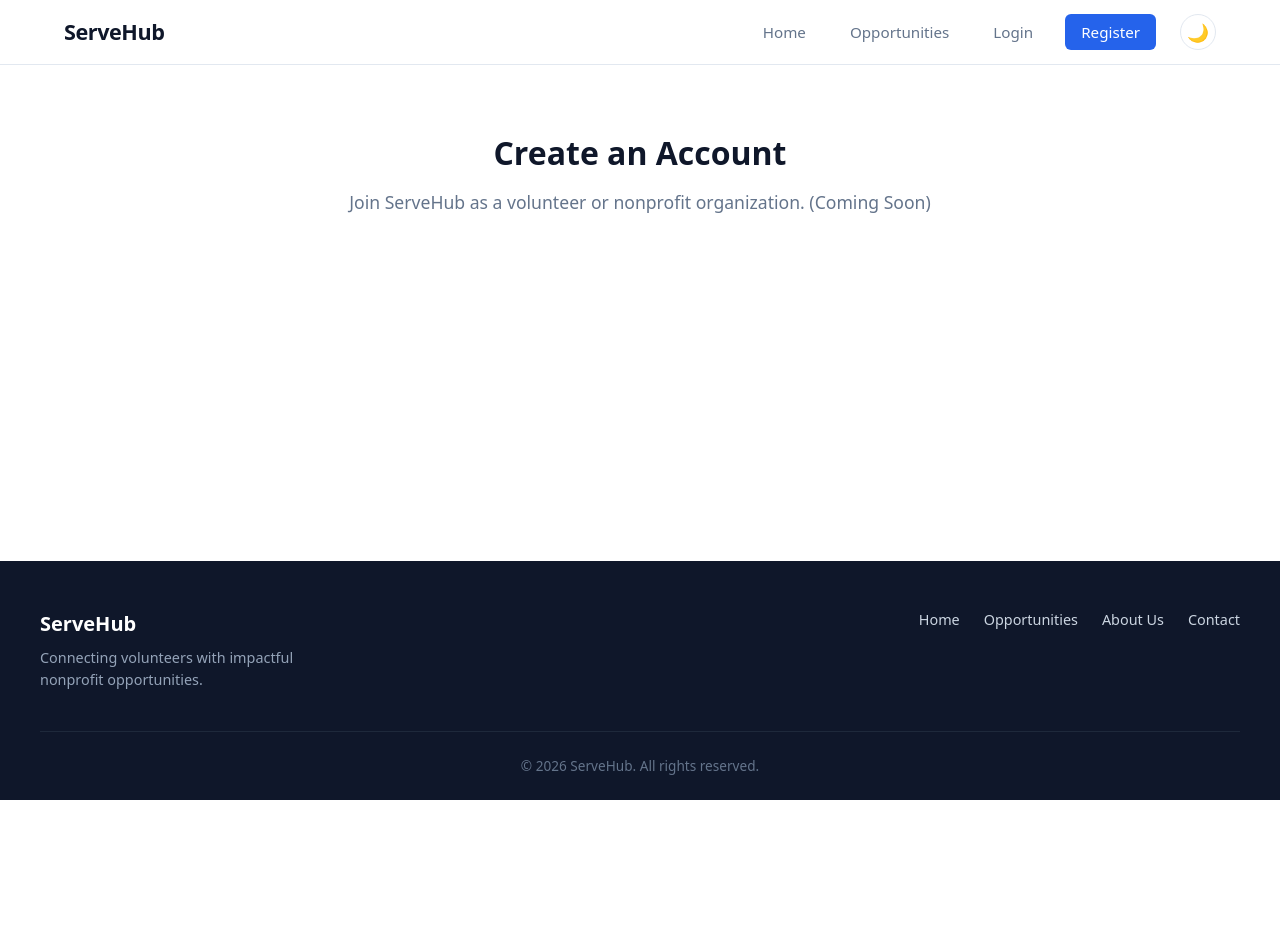
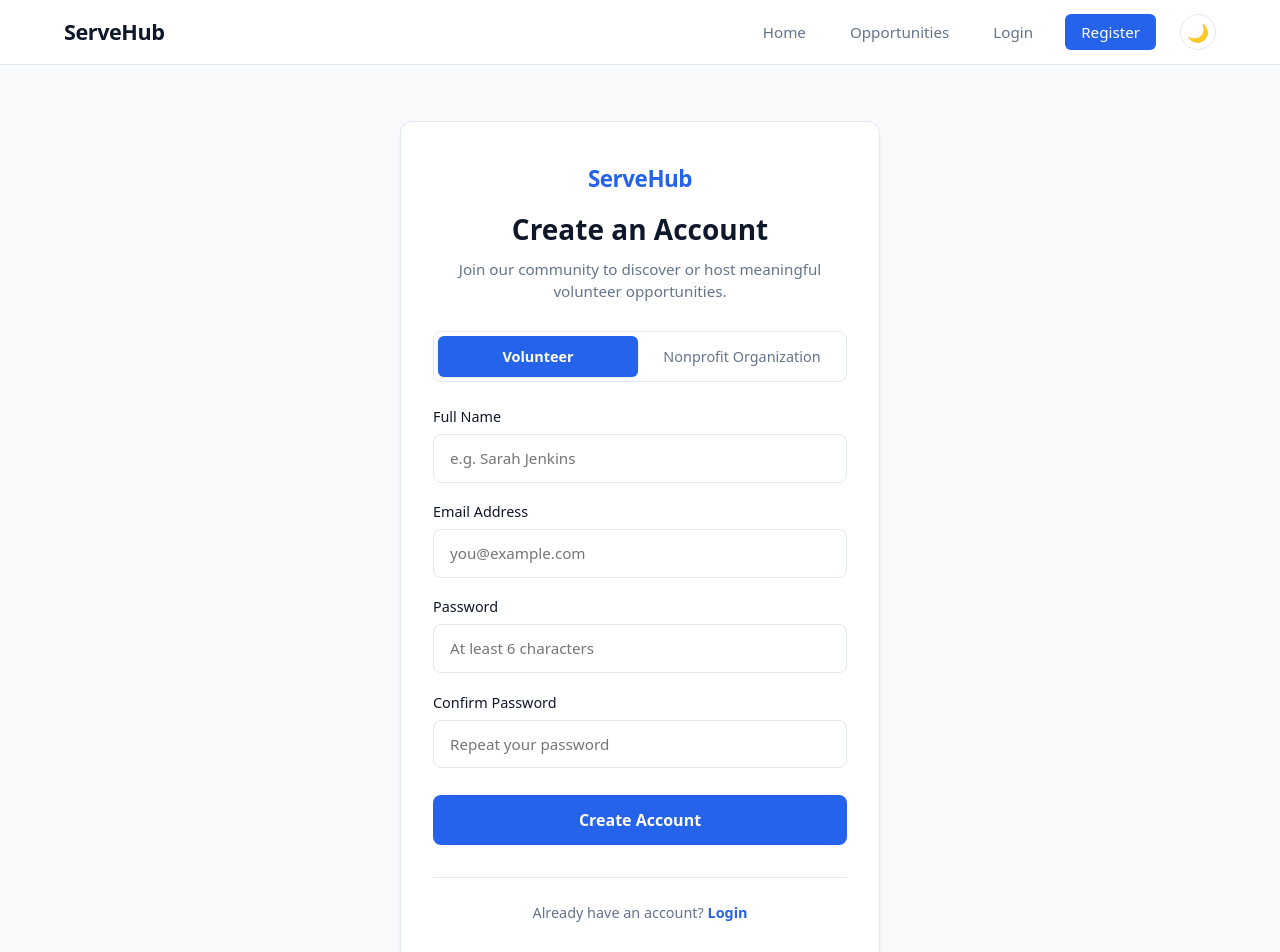
Before and after one commit to riturajarvind149/Volunteer-Nonprofit-Management-Platform, a React app in the folder frontend/: page /register in a window 1280 px wide. Shown: the top 952 px of the page. Before the commit the page ends 800 px from the top, so only its background shows below. Built offline with nearby package versions, Linux system fonts and the light colour scheme; the HTML template or start-up script is replaced by a standard one.

Commit message:
Modified register page

```diff
--- /dev/null
+++ b/frontend/src/pages/Register/Register.css
@@ -0,0 +1,191 @@
+.register-page {
+  flex: 1;
+  display: flex;
+  align-items: center;
+  justify-content: center;
+  padding: 3.5rem 1.5rem;
+  background-color: var(--bg-secondary);
+  transition: background-color 0.2s ease;
+}
+
+.register-card {
+  width: 100%;
+  max-width: 480px;
+  background-color: var(--bg-card);
+  border: 1px solid var(--border-color);
+  border-radius: 12px;
+  padding: 2.5rem 2rem;
+  box-shadow: var(--card-shadow);
+  transition: background-color 0.2s ease, border-color 0.2s ease, box-shadow 0.2s ease;
+}
+
+.register-header {
+  text-align: center;
+  margin-bottom: 1.75rem;
+}
+
+.register-brand {
+  display: inline-block;
+  font-size: 1.4rem;
+  font-weight: 700;
+  color: var(--color-primary);
+  margin-bottom: 0.75rem;
+  letter-spacing: -0.02em;
+}
+
+.register-header h1 {
+  font-size: 1.75rem;
+  color: var(--text-primary);
+  margin-bottom: 0.5rem;
+  font-weight: 700;
+}
+
+.register-header p {
+  color: var(--text-secondary);
+  font-size: 0.95rem;
+  line-height: 1.5;
+}
+
+.role-selector {
+  display: flex;
+  background-color: var(--input-bg);
+  border: 1px solid var(--border-color);
+  border-radius: 8px;
+  padding: 0.25rem;
+  margin-bottom: 1.5rem;
+  gap: 0.25rem;
+}
+
+.role-btn {
+  flex: 1;
+  padding: 0.6rem 0.75rem;
+  font-size: 0.9rem;
+  font-weight: 500;
+  border-radius: 6px;
+  border: none;
+  background: transparent;
+  color: var(--text-secondary);
+  cursor: pointer;
+  transition: all 0.15s ease;
+  text-align: center;
+}
+
+.role-btn.active {
+  background-color: var(--color-primary);
+  color: #ffffff;
+  font-weight: 600;
+  box-shadow: 0 1px 3px rgba(0, 0, 0, 0.1);
+}
+
+.alert-success {
+  background-color: rgba(34, 197, 94, 0.12);
+  color: #16a34a;
+  border: 1px solid rgba(34, 197, 94, 0.25);
+  padding: 0.75rem 1rem;
+  border-radius: 8px;
+  font-size: 0.9rem;
+  text-align: center;
+  margin-bottom: 1.25rem;
+}
+
+.register-form {
+  display: flex;
+  flex-direction: column;
+  gap: 1.15rem;
+}
+
+.form-group {
+  display: flex;
+  flex-direction: column;
+  gap: 0.4rem;
+}
+
+.form-group label {
+  font-size: 0.9rem;
+  font-weight: 500;
+  color: var(--text-primary);
+}
+
+.form-group input[type="text"],
+.form-group input[type="email"],
+.form-group input[type="password"] {
+  width: 100%;
+  padding: 0.75rem 1rem;
+  font-size: 0.95rem;
+  color: var(--text-primary);
+  background-color: var(--input-bg);
+  border: 1px solid var(--border-color);
+  border-radius: 8px;
+  transition: border-color 0.15s ease, box-shadow 0.15s ease, background-color 0.2s ease;
+}
+
+.form-group input[type="text"]:focus,
+.form-group input[type="email"]:focus,
+.form-group input[type="password"]:focus {
+  outline: none;
+  border-color: var(--color-primary);
+  box-shadow: 0 0 0 3px rgba(37, 99, 235, 0.15);
+}
+
+.form-group input.input-error {
+  border-color: #ef4444;
+}
+
+.form-group input.input-error:focus {
+  box-shadow: 0 0 0 3px rgba(239, 68, 68, 0.15);
+}
+
+.error-text {
+  font-size: 0.8rem;
+  color: #ef4444;
+  margin-top: 0.15rem;
+}
+
+.register-btn {
+  width: 100%;
+  padding: 0.75rem 1rem;
+  font-size: 1rem;
+  font-weight: 600;
+  border-radius: 8px;
+  margin-top: 0.5rem;
+  cursor: pointer;
+}
+
+.register-footer {
+  margin-top: 2rem;
+  padding-top: 1.5rem;
+  border-top: 1px solid var(--border-color);
+  text-align: center;
+}
+
+.register-footer p {
+  font-size: 0.9rem;
+  color: var(--text-secondary);
+}
+
+.login-link {
+  color: var(--color-primary);
+  font-weight: 600;
+  text-decoration: none;
+  transition: color 0.15s ease;
+}
+
+.login-link:hover {
+  color: var(--color-primary-hover);
+  text-decoration: underline;
+}
+
+@media (max-width: 480px) {
+  .register-card {
+    padding: 2rem 1.25rem;
+  }
+
+  .register-header h1 {
+    font-size: 1.5rem;
+  }
+
+  .role-btn {
+    padding: 0.5rem 0.5rem;
+    font-size: 0.85rem;
+  }
+}
--- a/frontend/src/pages/Register/Register.jsx
+++ b/frontend/src/pages/Register/Register.jsx
@@ -1,8 +1,184 @@
+import { useState } from 'react'
+import { Link } from 'react-router-dom'
+import './Register.css'
+
 function Register() {
+  const [formData, setFormData] = useState({
+    role: 'volunteer',
+    name: '',
+    email: '',
+    password: '',
+    confirmPassword: ''
+  })
+
+  const [errors, setErrors] = useState({})
+  const [successMessage, setSuccessMessage] = useState('')
+
+  const handleRoleChange = (role) => {
+    setFormData((prev) => ({ ...prev, role }))
+    setErrors({})
+    setSuccessMessage('')
+  }
+
+  const handleChange = (e) => {
+    const { name, value } = e.target
+    setFormData((prev) => ({ ...prev, [name]: value }))
+    if (errors[name]) {
+      setErrors((prev) => ({ ...prev, [name]: '' }))
+    }
+  }
+
+  const validate = () => {
+    const newErrors = {}
+
+    if (!formData.name.trim()) {
+      newErrors.name = formData.role === 'organization' ? 'Organization name is required' : 'Full name is required'
+    }
+
+    if (!formData.email.trim()) {
+      newErrors.email = 'Email address is required'
+    } else if (!/\S+@\S+\.\S+/.test(formData.email)) {
+      newErrors.email = 'Please enter a valid email address'
+    }
+
+    if (!formData.password) {
+      newErrors.password = 'Password is required'
+    } else if (formData.password.length < 6) {
+      newErrors.password = 'Password must be at least 6 characters'
+    }
+
+    if (!formData.confirmPassword) {
+      newErrors.confirmPassword = 'Confirm password is required'
+    } else if (formData.password !== formData.confirmPassword) {
+      newErrors.confirmPassword = 'Passwords do not match'
+    }
+
+    return newErrors
+  }
+
+  const handleSubmit = (e) => {
+    e.preventDefault()
+    const validationErrors = validate()
+    setErrors(validationErrors)
+
+    if (Object.keys(validationErrors).length === 0) {
+      setSuccessMessage('Registration form validated successfully!')
+    } else {
+      setSuccessMessage('')
+    }
+  }
+
   return (
-    <div className="page-container">
-      <h1>Create an Account</h1>
-      <p>Join ServeHub as a volunteer or nonprofit organization. (Coming Soon)</p>
+    <div className="register-page">
+      <div className="register-card">
+        <div className="register-header">
+          <Link to="/" className="register-brand">
+            ServeHub
+          </Link>
+          <h1>Create an Account</h1>
+          <p>Join our community to discover or host meaningful volunteer opportunities.</p>
+        </div>
+
+        <div className="role-selector">
+          <button
+            type="button"
+            className={`role-btn ${formData.role === 'volunteer' ? 'active' : ''}`}
+            onClick={() => handleRoleChange('volunteer')}
+          >
+            Volunteer
+          </button>
+          <button
+            type="button"
+            className={`role-btn ${formData.role === 'organization' ? 'active' : ''}`}
+            onClick={() => handleRoleChange('organization')}
+          >
+            Nonprofit Organization
+          </button>
+        </div>
+
+        {successMessage && (
+          <div className="alert-success">
+            {successMessage}
+          </div>
+        )}
+
+        <form className="register-form" onSubmit={handleSubmit} noValidate>
+          <div className="form-group">
+            <label htmlFor="name">
+              {formData.role === 'organization' ? 'Organization Name' : 'Full Name'}
+            </label>
+            <input
+              type="text"
+              id="name"
+              name="name"
+              placeholder={formData.role === 'organization' ? 'e.g. Green Earth Foundation' : 'e.g. Sarah Jenkins'}
+              value={formData.name}
+              onChange={handleChange}
+              className={errors.name ? 'input-error' : ''}
+              required
+            />
+            {errors.name && <span className="error-text">{errors.name}</span>}
+          </div>
+
+          <div className="form-group">
+            <label htmlFor="email">Email Address</label>
+            <input
+              type="email"
+              id="email"
+              name="email"
+              placeholder="you@example.com"
+              value={formData.email}
+              onChange={handleChange}
+              className={errors.email ? 'input-error' : ''}
+              required
+            />
+            {errors.email && <span className="error-text">{errors.email}</span>}
+          </div>
+
+          <div className="form-group">
+            <label htmlFor="password">Password</label>
+            <input
+              type="password"
+              id="password"
+              name="password"
+              placeholder="At least 6 characters"
+              value={formData.password}
+              onChange={handleChange}
+              className={errors.password ? 'input-error' : ''}
+              required
+            />
+            {errors.password && <span className="error-text">{errors.password}</span>}
+          </div>
+
+          <div className="form-group">
+            <label htmlFor="confirmPassword">Confirm Password</label>
+            <input
+              type="password"
+              id="confirmPassword"
+              name="confirmPassword"
+              placeholder="Repeat your password"
+              value={formData.confirmPassword}
+              onChange={handleChange}
+              className={errors.confirmPassword ? 'input-error' : ''}
+              required
+            />
+            {errors.confirmPassword && <span className="error-text">{errors.confirmPassword}</span>}
+          </div>
+
+          <button type="submit" className="btn btn-primary register-btn">
+            Create Account
+          </button>
+        </form>
+
+        <div className="register-footer">
+          <p>
+            Already have an account?{' '}
+            <Link to="/login" className="login-link">
+              Login
+            </Link>
+          </p>
+        </div>
+      </div>
     </div>
   )
 }
```
